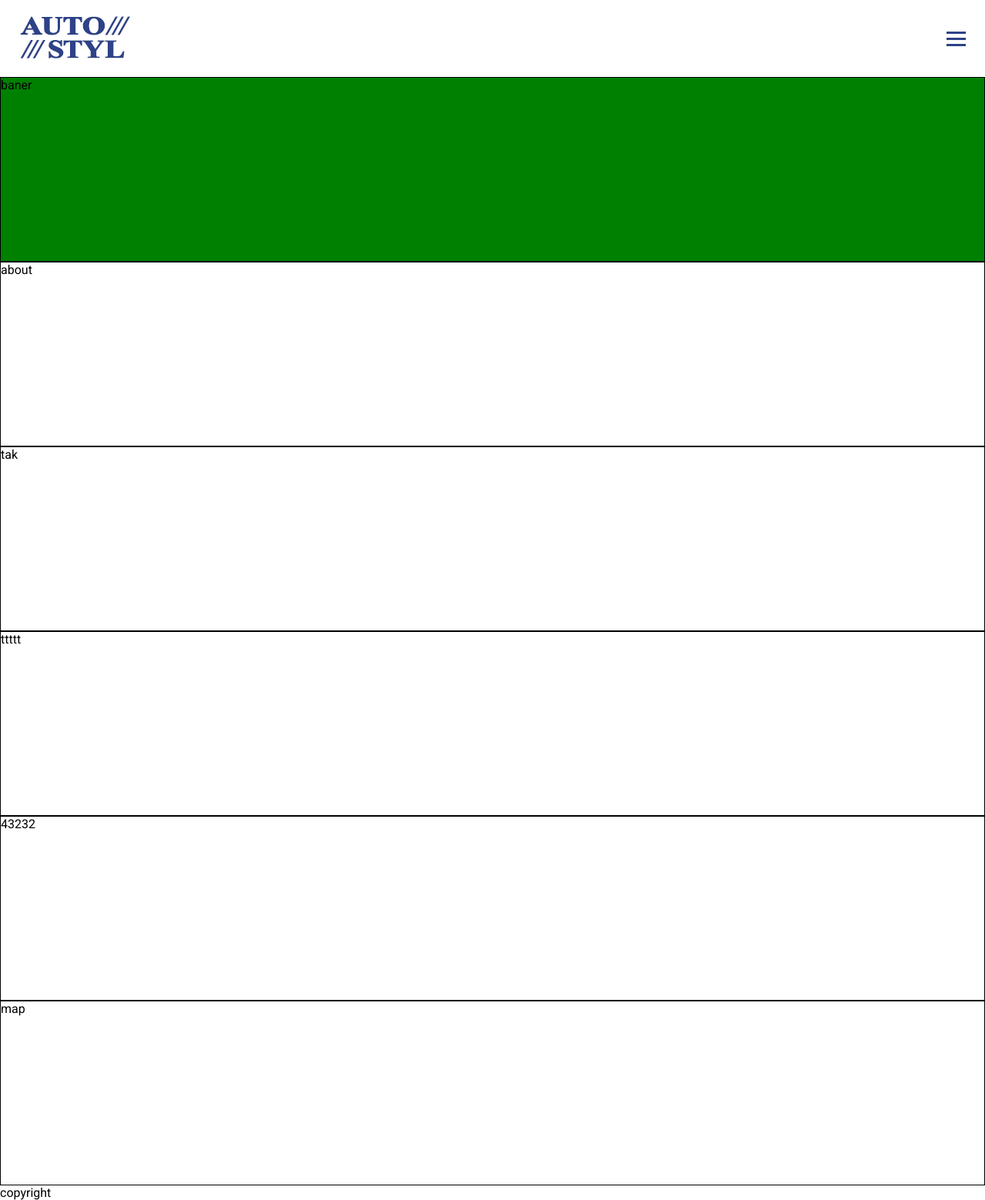
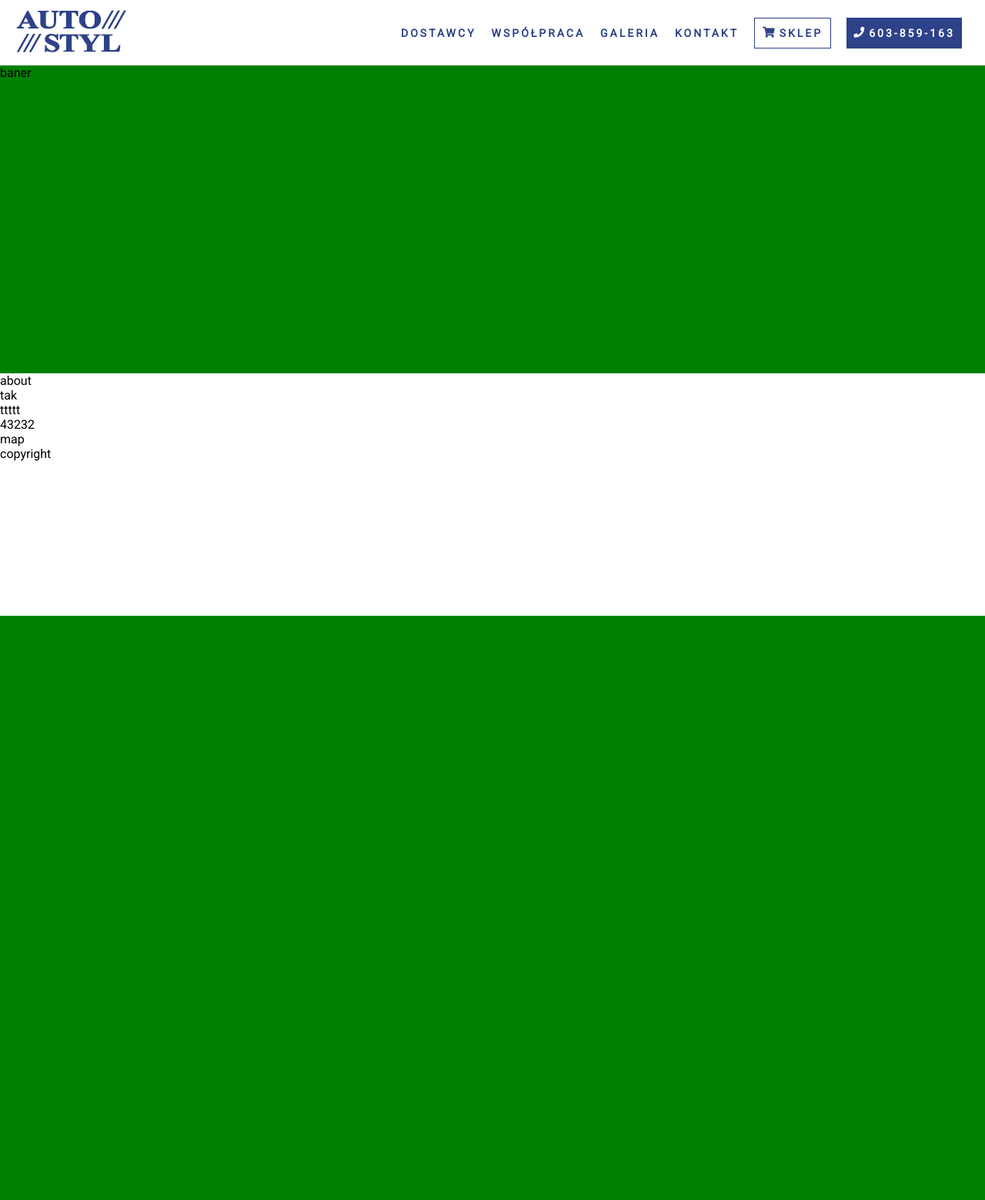
Before and after one commit to SbartoszS/AUTOSTYL, a PHP site: page / in a window 1280 px wide. Shown: the whole page at 77% size. After the commit the page ends 800 px from the top, so only its background shows below. Run offline with PHP 8.4, Linux system fonts and the light colour scheme; some libraries are stand-ins or nearby versions.

Commit message:
finish menu

```diff
--- a/css/main.css
+++ b/css/main.css
@@ -10,11 +10,12 @@ html {
 .wrapper {
   display: flex;
   flex-direction: column;
+  justify-content: center;
   max-width: 1920px;
   margin: 0 auto; }
 
 .header {
-  height: 100px; }
+  height: 85px; }
 
 .menu {
   display: flex;
@@ -22,33 +23,80 @@ html {
   align-items: center;
   height: 100%; }
   .menu__logo {
-    margin-left: 25px; }
+    margin-left: 20px; }
     .menu__logo-link {
       display: block;
       height: 100%; }
   .menu__list {
     position: absolute;
     right: 0;
-    height: calc(100% - 100px);
-    top: 100px;
+    top: 85px;
+    height: calc(100% - 85px);
+    width: 100%;
+    transform: translateX(-100%);
     display: flex;
     flex-direction: column;
     align-items: center;
-    width: 100%;
-    transform: translateX(-100%); }
+    list-style: none; }
     .menu__list .fa-phone,
     .menu__list .fa-shopping-cart {
-      padding-right: 3px; }
+      padding-right: 3px;
+      padding-bottom: 1px; }
     .menu__list--active {
       background-color: #2D4288;
       transform: translateX(0%); }
+    @media (min-width: 1024px) {
+      .menu__list {
+        position: unset;
+        right: unset;
+        top: unset;
+        transform: translateX(0);
+        flex-direction: row;
+        height: auto;
+        width: auto;
+        padding: 10px 0 10px 0;
+        margin-right: 20px; } }
   .menu__item {
     display: flex;
     height: 20%;
     width: 100%;
-    list-style: none;
     border-bottom: 1px solid white;
     opacity: 0; }
+    @media (min-width: 1024px) {
+      .menu__item {
+        position: relative;
+        opacity: 1;
+        margin: 5px;
+        border: 0;
+        height: 80%;
+        padding: 5px; }
+        .menu__item:nth-of-type(1)::after, .menu__item:nth-of-type(2)::after, .menu__item:nth-of-type(3)::after, .menu__item:nth-of-type(4)::after {
+          display: block;
+          position: absolute;
+          content: '';
+          left: 0;
+          bottom: 0;
+          width: 0;
+          height: 2px;
+          background: #2D4288;
+          transition: width .3s; }
+        .menu__item:nth-of-type(1):hover::after, .menu__item:nth-of-type(2):hover::after, .menu__item:nth-of-type(3):hover::after, .menu__item:nth-of-type(4):hover::after {
+          width: 100%; }
+        .menu__item:nth-last-of-type(1) .menu__link {
+          background-color: #2D4288;
+          color: #ffffff;
+          width: 150px;
+          height: 40px;
+          cursor: unset; }
+        .menu__item:nth-last-of-type(2) .menu__link {
+          border: 1px solid #2D4288;
+          width: 100px;
+          height: 40px;
+          transition: all 0.3s ease; }
+          .menu__item:nth-last-of-type(2) .menu__link:hover {
+            background-color: #2D4288;
+            color: #ffffff;
+            box-shadow: 8px 10px 18px #3a525c; } }
   .menu__link {
     display: flex;
     justify-content: center;
@@ -56,17 +104,27 @@ html {
     width: 100%;
     height: 100%;
     text-align: center;
-    color: white;
+    color: #ffffff;
     text-decoration: none;
     text-transform: uppercase;
-    letter-spacing: 4px;
+    letter-spacing: 3px;
     font-weight: bold;
     font-size: 14px; }
+    @media (min-width: 1024px) {
+      .menu__link {
+        color: #2D4288;
+        font-size: 12px; } }
+    @media (min-width: 1200px) {
+      .menu__link {
+        font-size: 14px; } }
   .menu__burger {
     display: block;
     width: 25px;
-    margin-right: 25px;
+    margin-right: 20px;
     cursor: pointer; }
+    @media (min-width: 1024px) {
+      .menu__burger {
+        display: none; } }
     .menu__burger-line1, .menu__burger-line2, .menu__burger-line3 {
       height: 3px;
       background-color: #2D4288;
@@ -88,10 +146,7 @@ html {
     transform: translate(0px); } }
 
 .banner {
-  background-color: green; }
+  background-color: green;
+  height: 50vh; }
   .banner--moveBot {
-    margin-top: calc(100vh - 100px); }
-
-section {
-  height: 30vh;
-  border: 1px solid black; }
+    margin-top: calc(100vh - 85px); }
--- a/js/main.js
+++ b/js/main.js
@@ -9,7 +9,6 @@ const navSlide = () => {
         nav.classList.toggle('menu__list--active');
         //przemieszczenie pozostalych sekcji
         banner.classList.toggle('banner--moveBot');
-        // headerTop.classList.toogle('sliderBot');
 
         //animacja linkow
         navLinks.forEach((link, index) => {
@@ -17,7 +16,7 @@ const navSlide = () => {
             if (link.style.animation) {
                 link.style.animation = '';
             } else {
-                link.style.animation = `menuListFade 0.5s ease forwards ${index/7 + 0.3}s`;
+                link.style.animation = `menuListFade 0.3s ease forwards ${index/7 + 0.1}s`;
             }
         });
         //burger animacja
--- a/scss/config/_base.scss
+++ b/scss/config/_base.scss
@@ -17,6 +17,7 @@ html {
 .wrapper {
     display: flex;
     flex-direction: column;
+    justify-content: center;
     max-width: 1920px;
     margin: 0 auto;
 }
--- a/scss/config/_variables.scss
+++ b/scss/config/_variables.scss
@@ -11,6 +11,7 @@ $breakpoints: (xsmall: (min-width: 460px),
 
 // colors
 $main-color: #2D4288;
+$main-white: #ffffff;
 
 //fonts
 
--- a/scss/main.scss
+++ b/scss/main.scss
@@ -4,9 +4,7 @@
 
 
 .header {
-    height: 100px;
-
-    @include media(small) {}
+    height: 85px;
 }
 
 .menu {
@@ -15,8 +13,9 @@
     align-items: center;
     height: 100%;
 
+
     &__logo {
-        margin-left: 25px;
+        margin-left: 20px;
 
         &-link {
             display: block;
@@ -27,22 +26,36 @@
     &__list {
         position: absolute;
         right: 0;
-        height: calc(100% - 100px);
-        top: 100px;
+        top: 85px;
+        height: calc(100% - 85px);
+        width: 100%;
+        transform: translateX(-100%);
         display: flex;
         flex-direction: column;
         align-items: center;
-        width: 100%;
-        transform: translateX(-100%);
+        list-style: none;
 
         .fa-phone,
         .fa-shopping-cart {
             padding-right: 3px;
+            padding-bottom: 1px;
         }
 
         &--active {
             background-color: $main-color;
             transform: translateX(0%);
+        }
+
+        @include media(large) {
+            position: unset;
+            right: unset;
+            top: unset;
+            transform: translateX(0);
+            flex-direction: row;
+            height: auto;
+            width: auto;
+            padding: 10px 0 10px 0;
+            margin-right: 20px;
         }
     }
 
@@ -50,9 +63,66 @@
         display: flex;
         height: 20%;
         width: 100%;
-        list-style: none;
         border-bottom: 1px solid white;
         opacity: 0;
+
+        @include media(large) {
+            position: relative;
+            opacity: 1;
+            margin: 5px;
+            border: 0;
+            height: 80%;
+            padding: 5px;
+
+
+            &:nth-of-type(1),
+            &:nth-of-type(2),
+            &:nth-of-type(3),
+            &:nth-of-type(4) {
+
+                &::after {
+                    display: block;
+                    position: absolute;
+                    content: '';
+                    left: 0;
+                    bottom: 0;
+                    width: 0;
+                    height: 2px;
+                    background: $main-color;
+                    transition: width .3s;
+                }
+
+                &:hover::after {
+                    width: 100%;
+                }
+            }
+
+
+            &:nth-last-of-type(1) {
+                .menu__link {
+                    background-color: $main-color;
+                    color: $main-white;
+                    width: 150px;
+                    height: 40px;
+                    cursor: unset;
+                }
+            }
+
+            &:nth-last-of-type(2) {
+                .menu__link {
+                    border: 1px solid $main-color;
+                    width: 100px;
+                    height: 40px;
+                    transition: all 0.3s ease;
+
+                    &:hover {
+                        background-color: $main-color;
+                        color: $main-white;
+                        box-shadow: 8px 10px 18px rgb(58, 82, 92);
+                    }
+                }
+            }
+        }
     }
 
     &__link {
@@ -62,20 +132,35 @@
         width: 100%;
         height: 100%;
         text-align: center;
-        color: white;
+        color: $main-white;
         text-decoration: none;
         text-transform: uppercase;
-        letter-spacing: 4px;
+        letter-spacing: 3px;
         font-weight: bold;
         font-size: $menu-font-m;
+
+        @include media(large) {
+            color: $main-color;
+            font-size: 12px;
+        }
+
+        @include media(xlarge) {
+            font-size: 14px;
+        }
+
+
     }
 
 
     &__burger {
         display: block;
         width: 25px;
-        margin-right: 25px;
+        margin-right: 20px;
         cursor: pointer;
+
+        @include media(large) {
+            display: none;
+        }
 
         &-line1,
         &-line2,
@@ -115,13 +200,9 @@
 
 .banner {
     background-color: green;
+    height: 50vh;
 
     &--moveBot {
-        margin-top: calc(100vh - 100px);
+        margin-top: calc(100vh - 85px);
     }
 }
-
-section {
-    height: 30vh;
-    border: 1px solid black;
-}
```
